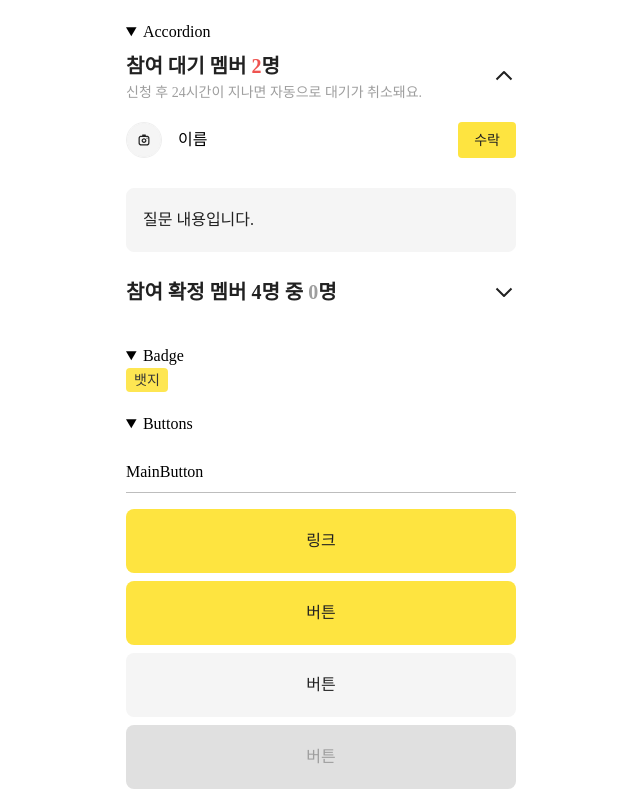
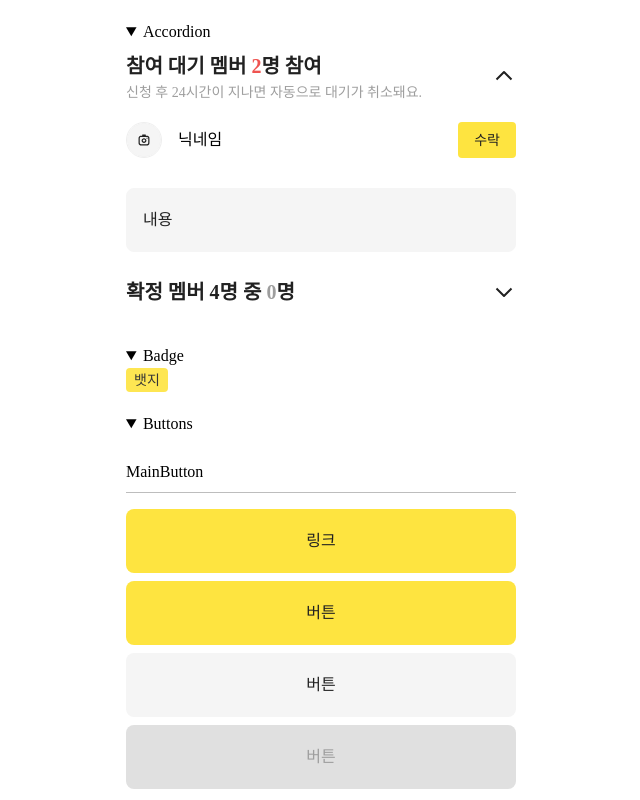
Before and after one commit to FRONTENDSCHOOL8/bookjeok-bookjeok, a React (Vite) app: page /atomMaking in a window 1280 px wide. Shown: the top 800 px of the page, without its empty margins (319-959 px from the left). Built offline with nearby package versions, Linux system fonts and the light colour scheme; no server answers; a web font is replaced by a local one; what pocketbase would draw is missing.

Commit message:
[Feat] Accordion 컴퍼넌트 추가

```diff
--- a/src/AtomMaking.jsx
+++ b/src/AtomMaking.jsx
@@ -22,7 +22,22 @@ export default function AtomMaking() {
         <details open>
           <summary>Accordion</summary>
           <div className="pb-5">
-            <Accordion></Accordion>
+            <Accordion
+              smallText="신청 후 24시간이 지나면 자동으로 대기가 취소돼요."
+              open
+              src="/src/assets/avatar.svg"
+              nickname="닉네임"
+              text="내용"
+            >
+              참여 대기 멤버 <span className="text-bjred-400">2</span>명 참여
+            </Accordion>
+            <Accordion
+              src="/src/assets/avatar.svg"
+              nickname="닉네임"
+              text="내용"
+            >
+              확정 멤버 4명 중 <span className="text-bjgray-500">0</span>명
+            </Accordion>
           </div>
         </details>
 
@@ -232,7 +247,23 @@ export default function AtomMaking() {
         <details open>
           <summary>MessageBubble</summary>
           <div className="pb-5">
-            <MessageBubble></MessageBubble>
+            <MessageBubble
+              src="/src/assets/avatar.svg"
+              alt="작성자"
+              nickname="작성자"
+              time="오후 2:00"
+            >
+              모임에 참석하기 전에 책을 읽어오셔야 돼요 !
+            </MessageBubble>
+            <MessageBubble
+              align="right"
+              src="/src/assets/avatar.svg"
+              alt="작성자"
+              nickname="작성자"
+              time="오후 2:00"
+            >
+              내용
+            </MessageBubble>
           </div>
         </details>
 
--- a/src/components/Atoms/Accordion/Accordion.jsx
+++ b/src/components/Atoms/Accordion/Accordion.jsx
@@ -1,20 +1,28 @@
+import { bool, string } from 'prop-types';
 import SmallButton from '../Buttons/SmallButton/SmallButton';
 import TextForm from '../Inputs/TextForm/TextForm';
 import RoundImage from '../RoundImage/RoundImage';
 import Svg from '../Svg/Svg';
 
-function Accordion() {
+function Accordion({
+  className,
+  open = false,
+  children,
+  smallText,
+  src,
+  nickname,
+  text,
+}) {
+  const accordionStyle = {
+    className: 'group/item',
+  };
+
   return (
-    <>
-      <details className="group/item" open>
+    <details className={`${accordionStyle.className} ${className}`} open={open}>
       <summary className="flex h-[64px] flex-row items-center">
         <div className="flex flex-1 flex-col">
-            <p className="text-h-2-semibold text-bjblack">
-              참여 대기 멤버 <span className="text-bjred-400">2</span>명
-            </p>
-            <span className="text-b-2-regular text-bjgray-500">
-              신청 후 24시간이 지나면 자동으로 대기가 취소돼요.
-            </span>
+          <p className="text-h-2-semibold text-bjblack">{children}</p>
+          <p className="text-b-2-regular text-bjgray-500">{smallText}</p>
         </div>
         <div className="block group-open/item:hidden">
           <Svg id="chevron-down" />
@@ -27,12 +35,8 @@ function Accordion() {
         <dl className="flex flex-col gap-2">
           <dt className="flex h-[64px] flex-row items-center">
             <div className="flex flex-grow flex-row items-center gap-4">
-                <RoundImage
-                  src="/src/assets/avatar.svg"
-                  alt="alt"
-                  size="md"
-                ></RoundImage>
-                <p>이름</p>
+              <RoundImage src={src} alt="alt" size="md"></RoundImage>
+              <p>{nickname}</p>
             </div>
             <div>
               <SmallButton as="button" type="button">
@@ -41,65 +45,22 @@ function Accordion() {
             </div>
           </dt>
           <dd className="py-2">
-              <TextForm
-                type="text"
-                hiddenLabel
-                value="질문 내용입니다."
-                readOnly
-              >
-                질문 내용
-              </TextForm>
+            <TextForm type="text" hiddenLabel value={text} readOnly></TextForm>
           </dd>
         </dl>
       </div>
     </details>
-      <details className="group/item">
-        <summary className="flex h-[64px] flex-row items-center">
-          <div className="flex flex-1 flex-col">
-            <p className="text-h-2-semibold text-bjblack">
-              참여 확정 멤버 4명 중 <span className="text-bjgray-500">0</span>명
-            </p>
-            <span className="text-b-2-regular text-bjgray-500"></span>
-          </div>
-          <div className="block group-open/item:hidden">
-            <Svg id="chevron-down" />
-          </div>
-          <div className="hidden group-open/item:block">
-            <Svg id="chevron-up" />
-          </div>
-        </summary>
-        <div>
-          <dl className="flex flex-col gap-2">
-            <dt className="flex h-[64px] flex-row items-center">
-              <div className="flex flex-grow flex-row items-center gap-4">
-                <RoundImage
-                  src="/src/assets/avatar.svg"
-                  alt="alt"
-                  size="md"
-                ></RoundImage>
-                <p>이름</p>
-              </div>
-              <div>
-                <SmallButton as="button" type="button">
-                  수락
-                </SmallButton>
-              </div>
-            </dt>
-            <dd className="py-2">
-              <TextForm
-                type="text"
-                hiddenLabel
-                value="질문 내용입니다."
-                readOnly
-              >
-                질문 내용
-              </TextForm>
-            </dd>
-          </dl>
-        </div>
-      </details>
-    </>
   );
 }
 
 export default Accordion;
+
+Accordion.propTypes = {
+  className: string,
+  open: bool,
+  children: string,
+  smallText: string,
+  src: string,
+  nickname: string,
+  text: string,
+};
```
Lines whose indentation alone changed are shown as unchanged.
